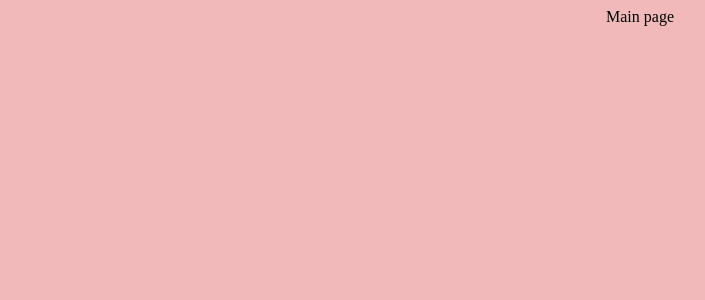
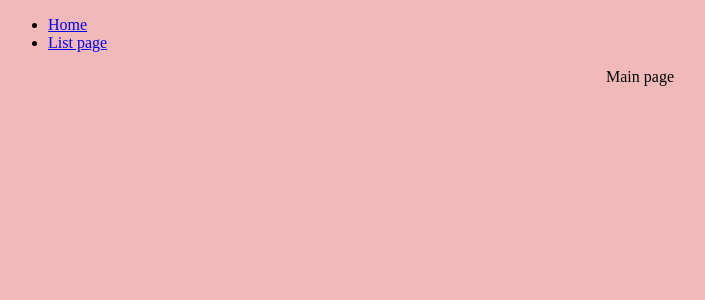
Before and after one commit to ArminasStrolys/react-application-assignment-2, a React (Create React App) app: page / in a window 1280 px wide. Shown: the top 300 px of the page, without its empty margins (0-705 px from the left). Built offline with nearby package versions, Linux system fonts and the light colour scheme.

Commit message:
Added fetch from api

```diff
--- a/src/components/app/App.js
+++ b/src/components/app/App.js
@@ -1,17 +1,9 @@
-import { BrowserRouter as Router, Route, Routes } from "react-router-dom";
-import MainPage from "../mainPage/MainPage";
+import Navi from "../navi/Navi";
 
 function App() {
   return (
     <div className="App">
-      <Router>
-        <Routes>
-          <Route path="/" element={<MainPage />} />
-          {/* <Route path="/" element={} />
-          <Route path="/" element={} />
-          <Route path="/" element={} /> */}
-        </Routes>
-      </Router>
+      <Navi />
     </div>
   );
 }
--- a/src/components/listItem/ListItem.jsx
+++ b/src/components/listItem/ListItem.jsx
@@ -2,9 +2,12 @@ import React from 'react';
 
 const ListItem = (props) => {
     return (
-        <div>
-            Singular list item
-        </div>
+<>
+    <div className='post'>
+        <p>Title: {props.title}</p>
+        <p>User: {props.userId}</p>
+    </div>
+</>
     );
 }
 
--- a/src/components/listPage/ListPage.jsx
+++ b/src/components/listPage/ListPage.jsx
@@ -1,11 +1,28 @@
-import React from 'react';
+import React, { useState, useEffect } from "react";
+import ListItem from "../listItem/ListItem";
 
 const ListPage = () => {
-    return (
-        <div>
-            Tester
-        </div>
-    );
-}
+  const [posts, setPosts] = useState([]);
+  useEffect(() => {
+    fetch("https://jsonplaceholder.typicode.com/posts")
+      .then((res) => res.json())
+      .then((data) => setPosts(data))
+      .catch((error) => console.log(error));
+  }, []);
+
+  console.log(posts);
+
+  return (
+    <div>
+      Tester
+      {posts.map((post) => (
+        <ListItem
+        key={post.id}
+        title={post.title}
+        userId={post.userId} />
+      ))}
+    </div>
+  );
+};
 
 export default ListPage;
--- /dev/null
+++ b/src/components/navi/Navi.jsx
@@ -0,0 +1,31 @@
+import React from 'react';
+import { BrowserRouter as Router, Route, Routes } from "react-router-dom";
+import MainPage from "../mainPage/MainPage";
+import ListPage from '../listPage/ListPage';
+
+const Navi = () => {
+    return (
+        <div>
+            <ul className="nav-items">
+        <li>
+          <a href="/">Home</a>
+        </li>
+        <li>
+          <a href="/list-page">List page</a>
+        </li>
+      </ul>
+
+      <Router>
+        <Routes>
+          <Route path="/" element={<MainPage />} />
+          <Route path="/list-page" element={<ListPage />} />
+          {/* <Route path="/" element={} />
+
+          <Route path="/" element={} /> */}
+        </Routes>
+      </Router>
+        </div>
+    );
+}
+
+export default Navi;
```
Also changed, not shown: src/components/detailsPage/DetailsPage.jsx (added, +11 -0 lines), src/components/newRecordForm/NewRecordForm.jsx (added, +11 -0 lines).
